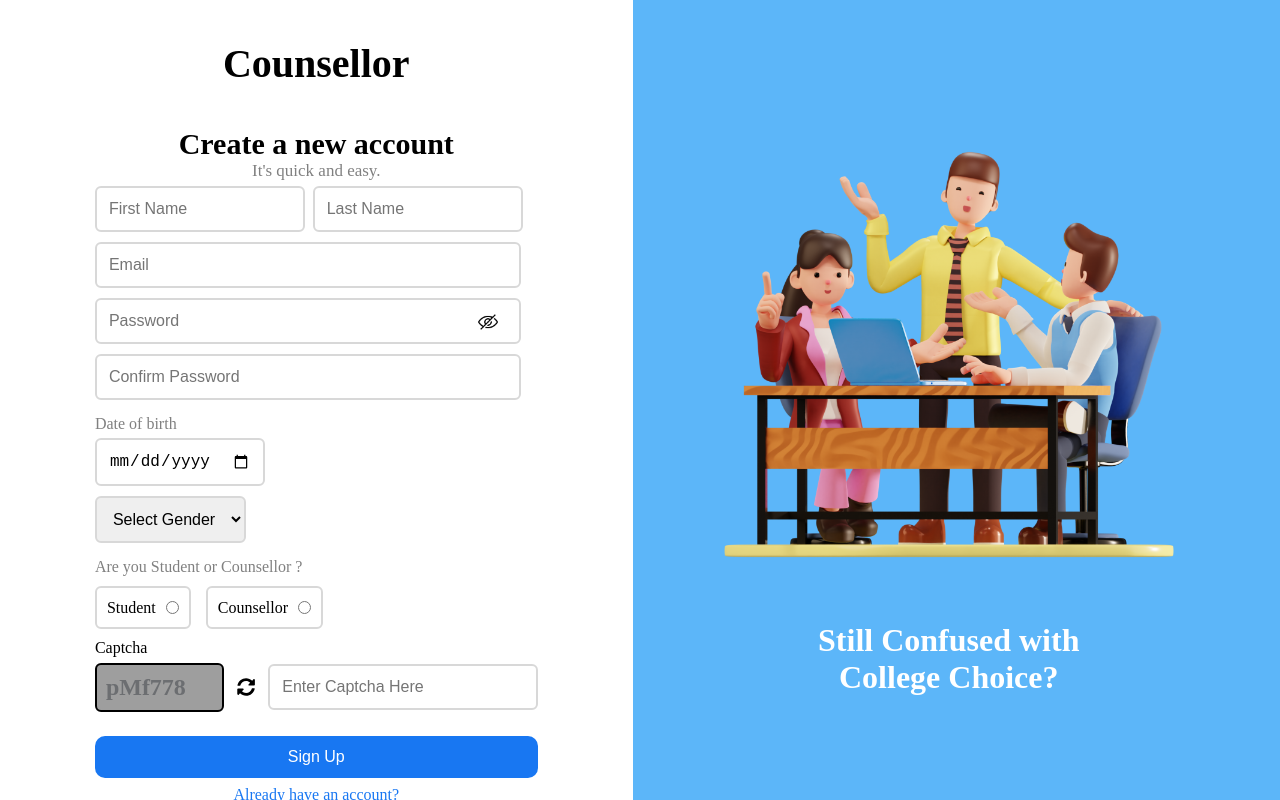
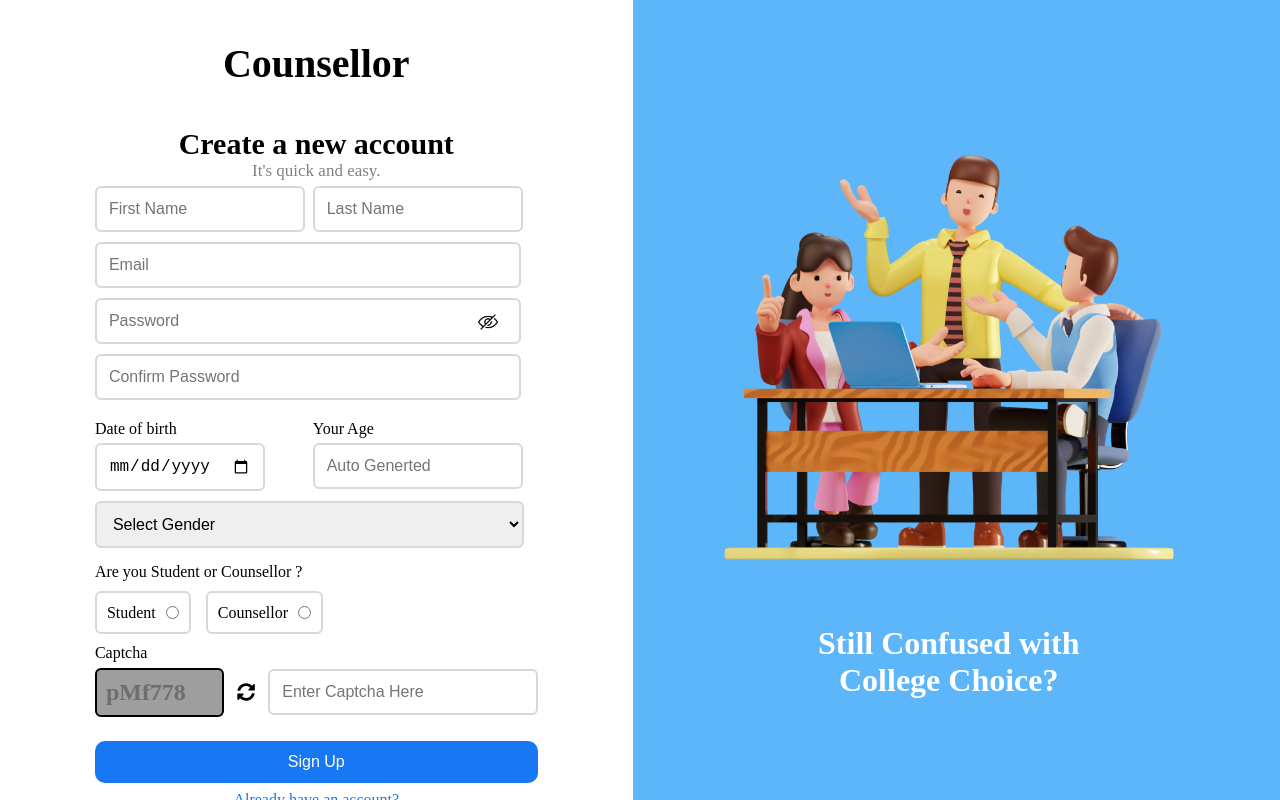
Before and after one commit to Counselllor/Counsellor-Web, a React (Vite) app: page /signup in a window 1280 px wide. Built offline with nearby package versions, Linux system fonts and the light colour scheme; no server answers; grey boxes are pictures that could not be loaded; a web font is replaced by a local one.

Commit message:
Date of Birth and Age

```diff
--- a/src/common/validation.js
+++ b/src/common/validation.js
@@ -34,6 +34,16 @@ const validate = {
                  {confirmPassword: true, confirmPasswordError: "Password does not match"}:
                  { confirmPassword: false, confirmPasswordError: false }
       },
+      dob: (value)=>{
+        const dob = new Date(value);
+        const today = new Date();
+
+        if((dob.getFullYear()+10) < today.getFullYear()){
+          return { dob: false, dobError: false }
+        }else{
+          return {dob: true, dobError: "Invalid Date-of-Birth. Age must be atleast 10 years."}
+        }
+      }
 }
 
 export default validate;
--- a/src/components/SignUp/SignUp.jsx
+++ b/src/components/SignUp/SignUp.jsx
@@ -22,6 +22,7 @@ const SignUpForm = () => {
     surname: "",
     dob: "",
     gender: "",
+    age: null,
     "user-type": ""
   })
   const [error, setError] = useState({});
@@ -41,13 +42,21 @@ const SignUpForm = () => {
       return {...prev, [name]: value}
     })
 
-    if(name !== "dob" && name !== "user-type" && name !== "gender"){
+    if(name !== "user-type" && name !== "gender"){
          const errObj = validate[name](value);
          setError((prev)=>{
           return {...prev, ...errObj};
          })
     }
 
+    if(name === "dob") {
+       let calculateAge = ageCalculator(e.target.value);
+       (calculateAge === null) ?calculateAge= "":null;
+       setUserInfo((prev)=>{
+        return {...prev, age: calculateAge }
+      })
+  }
+    console.log(typeof userInfo.age)
   }
 
   const handleRegisterInformation = (e)=>{
@@ -66,7 +75,7 @@ const SignUpForm = () => {
   }
 
   function writeUserData(userId, email, userInfo) {
-    const {firstName, surname, dob, gender} = userInfo;
+    const {firstName, surname, dob, gender, age} = userInfo;
     const user_type = userInfo["user-type"];
     set(ref(database, 'users/' + userId), {
       firstname: firstName,
@@ -74,6 +83,7 @@ const SignUpForm = () => {
       email: email,
       dob: dob,
       gender: gender,
+      age: age,
       user_type: user_type
     });
   }
@@ -137,6 +147,24 @@ const SignUpForm = () => {
       setPasswordType("text");
     } else setPasswordType("password");
   };
+
+  const ageCalculator = (dob)=>{
+    const birthDate = new Date(dob);
+    const currentDate = new Date();
+    let age = currentDate.getFullYear() - birthDate.getFullYear();
+
+    const birthMonth = birthDate.getMonth();
+    const currentMonth = currentDate.getMonth();
+
+    if (currentMonth < birthMonth || (currentMonth === birthMonth && currentDate.getDate() < birthDate.getDate())) {
+      age--;
+    }
+
+    if(age < 1){
+      age = null;
+    }
+    return age;
+  }
   return (
     <main>
     <div className="signup-container">
@@ -237,7 +265,8 @@ const SignUpForm = () => {
              {error.confirmPassword && error.confirmPasswordError && <p className="errorShow">{error.confirmPasswordError}</p>}
             </div>
 
-
+           <div className="twoFields">
+              <div>
                <label htmlFor="date-of-birth">Date of birth</label>
                <input
                  type="date"
@@ -246,6 +275,20 @@ const SignUpForm = () => {
                  onChange={handelUserInfo}
                  required
                />
+              </div>
+              <div>
+               <label htmlFor="age">Your Age</label>
+               <input
+                type="text"
+                value={userInfo.age}
+                name="age"
+                placeholder="Auto Generted"
+                readOnly
+              />
+               </div>
+           </div>
+           {error.dob && error.dobError && <p className="errorShow">{error.dobError}</p>}
+
 
             <select
               type="gender"
@@ -253,6 +296,7 @@ const SignUpForm = () => {
               value={userInfo.gender}
               onChange={handelUserInfo}
               required
+              className=""
             >
               <option value="">Select Gender</option>
               <option value="Male">Male</option>
--- a/src/components/SignUp/Signup.css
+++ b/src/components/SignUp/Signup.css
@@ -97,7 +97,7 @@ select[type="gender"] {
 }
 
 select[type="gender"] {
-  width: unset;
+  width: 97%;
 }
 
 .form-container input[type="date"] {
@@ -106,10 +106,17 @@ select[type="gender"] {
 }
 
 label[for="student-or-counsellor"],
-label[for="date-of-birth"] {
+label[for="date-of-birth"]
+label[for="age"] {
   margin-top: 10px;
   font-size: 16px;
-  color: gray;
+}
+
+.twoFields{
+  margin-top: 1.5rem;
+  display: flex;
+  gap: 15px;
+  width: 95%;
 }
 
 span[for="counsellor-option"],
```
Also changed, not shown: 1 other file (tests, documents, lock files or other folders). Lines whose indentation alone changed are shown as unchanged.
